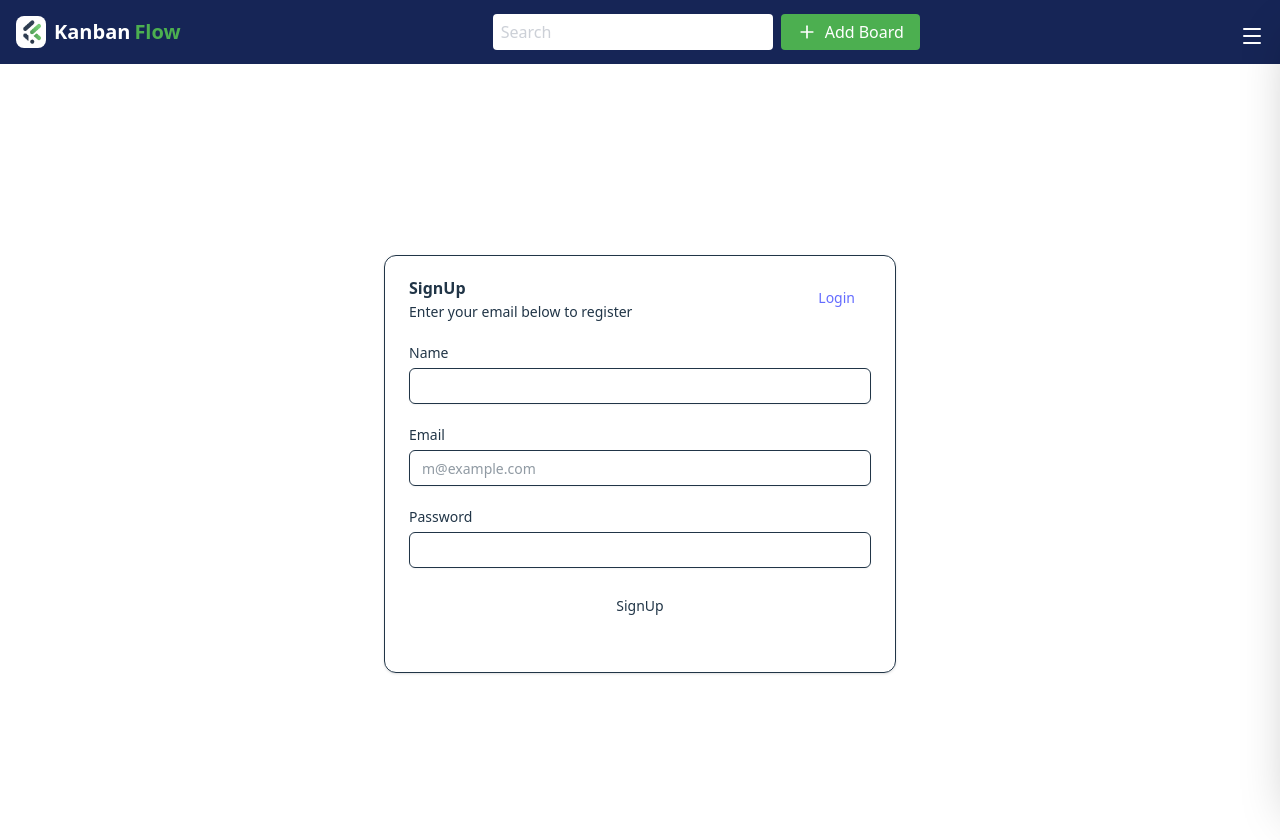
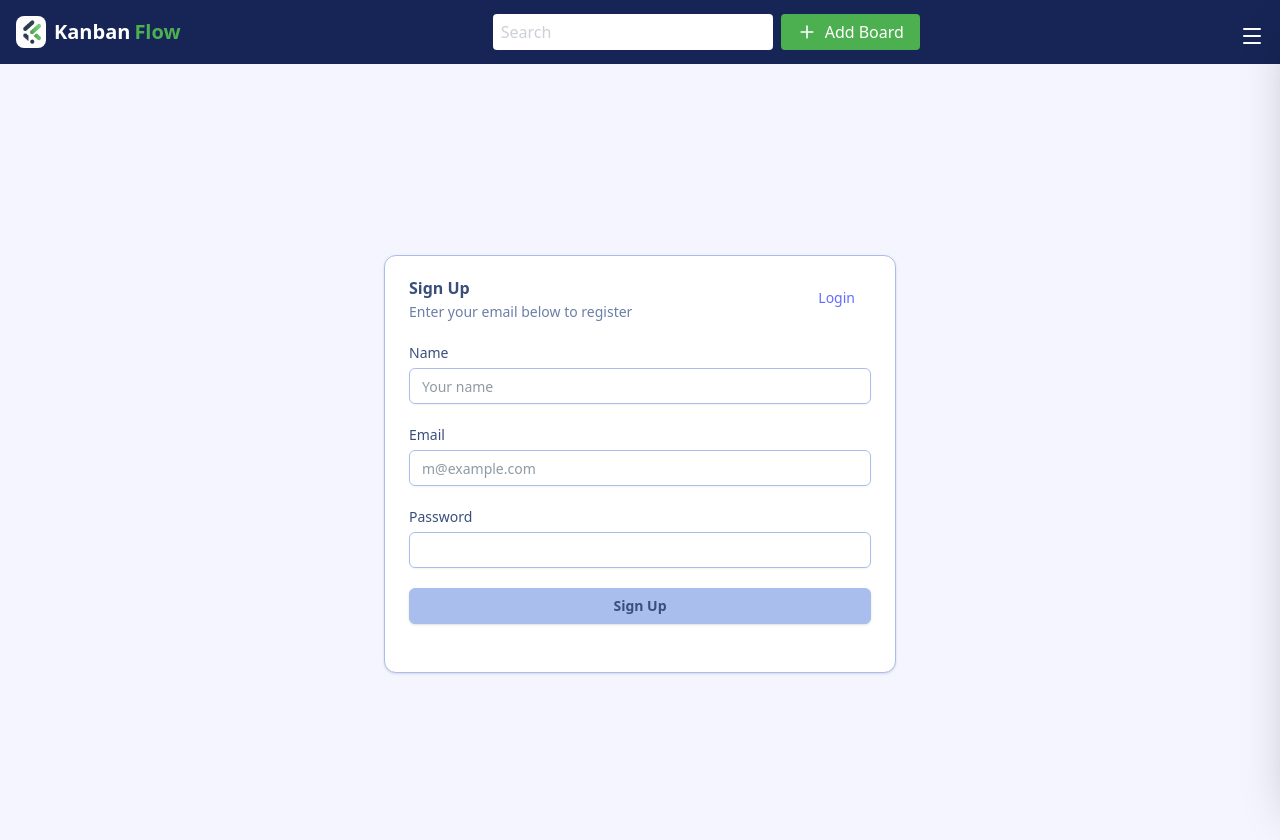
Before and after one commit to abrar840/kanban-project, a React app in the folder frontend/: page /signup in a window 1280 px wide. Shown: the top 840 px of the page. Built offline with nearby package versions, Linux system fonts and the light colour scheme; no server answers; the HTML template or start-up script is replaced by a standard one.

Commit message:
-code fixed -debug statements removed

```diff
--- a/frontend/src/components/SideBar.jsx
+++ b/frontend/src/components/SideBar.jsx
@@ -11,6 +11,11 @@ const SideBar = ({ open, onClose ,setBoard}) => {
     const [contribOpen, setContribOpen] = useState(false);
     const [contributions,setContributions] =useState([]);
 
+     const handleLogout = () => {
+            localStorage.removeItem("tokens");
+            localStorage.removeItem("selectedBoardId");
+            window.location.href = "/login";
+        };
 
     useEffect(() => {
         const fetchBoards = async () => {
@@ -147,7 +152,8 @@ const SideBar = ({ open, onClose ,setBoard}) => {
                 </ul>
             </div>
             <div className="p-6 border-t">
-                <button className="flex items-center gap-2 text-red-500 hover:text-red-700 w-full font-semibold py-2 px-3 rounded transition">
+                <button className="flex items-center gap-2 text-red-500 hover:text-red-700 w-full font-semibold py-2 px-3 rounded transition"
+                                        onClick={handleLogout}>
                     Logout
                 </button>
             </div>
--- a/frontend/src/pages/Board.jsx
+++ b/frontend/src/pages/Board.jsx
@@ -1,7 +1,7 @@
 import { useState, useEffect, use } from "react";
 import React from "react";
 import TopBar from "@/components/TopBar";
-import { X, Plus } from "lucide-react";
+import { X, Plus, Columns } from "lucide-react";
 import api from "@/lib/axios";
 import { buttonVariants } from "@/components/ui/button";
 const Board = ({ board, setAddMethod }) => {
@@ -112,7 +112,7 @@ const Board = ({ board, setAddMethod }) => {
                 position: toColumn
             });
             if (res) {
-                alert("saved");
+                // alert("saved");
                 setTitle(res.data.name);
             }
         }
@@ -134,7 +134,7 @@ const Board = ({ board, setAddMethod }) => {
                 id: currentBoard
             });
             if (res) {
-                alert("saved");
+                // alert("saved");
                 setTitle(res.data.name);
             }
         } else {
@@ -144,7 +144,7 @@ const Board = ({ board, setAddMethod }) => {
                     total_cols: 3,
                 });
                 if (res) {
-                    alert("saved");
+                    // alert("saved");
                     setTitle(res.data.name);
                     setCurrentBoard(res.data.id)
 
@@ -156,7 +156,7 @@ const Board = ({ board, setAddMethod }) => {
                 }
             } catch (err) {
                 console.error("Failed to save title:", err);
-                alert("failed to save board title.please try again");
+                // alert("failed to save board title.please try again");
             }
         }
     };
@@ -177,14 +177,14 @@ const Board = ({ board, setAddMethod }) => {
                 board_id: board_id
             });
             if (res) {
-                alert("saved");
+                // alert("saved");
                 setTitle(res.data.name);
                 setDataChangeTrigger(prev => prev + 1);
 
             }
         } catch (err) {
             console.error("Failed to save title:", err);
-            alert("failed to save board title.please try again");
+            // alert("failed to save board title.please try again");
         }
 
     };
@@ -216,7 +216,7 @@ const Board = ({ board, setAddMethod }) => {
 
             });
             if (res) {
-                alert("saved");
+        ("saved");
                 setDataChangeTrigger(prev => prev + 1);
             }
         } catch (err) {
@@ -270,6 +270,8 @@ const Board = ({ board, setAddMethod }) => {
                 setCurrentBoardData(data);
                 setTitle(data.name);
                 const columns = data.columns;
+                setAllColumns(columns);
+
 
                 const todoColumn = columns.find(col => col.position === 1) || null;
                 const inprogressColumn = columns.find(col => col.position === 2) || null;
@@ -278,6 +280,8 @@ const Board = ({ board, setAddMethod }) => {
                 setTodo(todoColumn?.title || "ToDo");
                 setInprogress(inprogressColumn?.title || "In-Progress");
                 setDone(doneColumn?.title || "Done");
+
+                              setAllColumns(columns);
 
 
 
--- a/frontend/src/pages/Login.tsx
+++ b/frontend/src/pages/Login.tsx
@@ -23,6 +23,7 @@ export function Login() {
   const handleLogin = async (e) => {
     e.preventDefault();
     try {
+       localStorage.removeItem("selectedBoardId");
       const res = await api.post("/auth/login", {
         email,
         password,
@@ -30,25 +31,25 @@ export function Login() {
 
       localStorage.setItem("tokens", res.data.access_token);
 
-      alert("login successful");
+
 
       window.location.href = "/";
     } catch (err) {
       setError("invalid credentials");
     }
   };
-
+// ...existing code...
 return (
-    <div className="flex items-center justify-center h-screen w-screen  ">
-      <Card className="w-full max-w-lg">
+  <div className="flex items-center justify-center h-screen w-full bg-[#f5f5ff]">
+    <Card className="w-full max-w-lg shadow-lg border border-[#aabeed] bg-white">
       <CardHeader>
-          <CardTitle>Login to your account</CardTitle>
-          <CardDescription>
+        <CardTitle className="text-[#3a4e7c]">Login to your account</CardTitle>
+        <CardDescription className="text-[#6b7fa7]">
           Enter your email below to login to your account
         </CardDescription>
         <CardAction>
           <Button variant="link">
-              <Link to="/signup">Sign Up</Link>
+            <Link to="/signup" className="text-[#3a4e7c]">Sign Up</Link>
           </Button>
         </CardAction>
       </CardHeader>
@@ -56,21 +57,22 @@ export function Login() {
         <form onSubmit={handleLogin}>
           <div className="flex flex-col gap-6">
             <div className="grid gap-2">
-                <Label htmlFor="email">Email</Label>
+              <Label htmlFor="email" className="text-[#3a4e7c]">Email</Label>
               <Input
                 id="email"
                 type="email"
                 placeholder="m@example.com"
                 onChange={(e) => setEmail(e.target.value)}
                 required
+                className="border border-[#aabeed] focus:border-[#3a4e7c] focus:ring-[#aabeed]"
               />
             </div>
             <div className="grid gap-2">
               <div className="flex items-center">
-                  <Label htmlFor="password">Password</Label>
+                <Label htmlFor="password" className="text-[#3a4e7c]">Password</Label>
                 <a
                   href="#"
-                    className="ml-auto inline-block text-sm underline-offset-4 hover:underline"
+                  className="ml-auto inline-block text-sm underline-offset-4 hover:underline text-[#6b7fa7]"
                 >
                   Forgot your password?
                 </a>
@@ -80,24 +82,25 @@ export function Login() {
                 type="password"
                 onChange={(e) => setPassword(e.target.value)}
                 required
+                className="border border-[#aabeed] focus:border-[#3a4e7c] focus:ring-[#aabeed]"
               />
             </div>
             {error && <p className="text-red-500">{error}</p>}
           </div>
 
-            <Button type="submit" className="w-full mt-5">
+          <Button
+            type="submit"
+            className="w-full mt-5 border border-[#aabeed] bg-[#aabeed] text-[#3a4e7c] font-semibold rounded-lg shadow hover:bg-[#8fa9ff] transition"
+          >
             Login
           </Button>
         </form>
       </CardContent>
-        <CardFooter className="flex-col gap-2">
-          <Button variant="outline" className="w-full">
-            Login with Google
-          </Button>
-        </CardFooter>
+
     </Card>
   </div>
 );
+
 }
 
 export default Login;
--- a/frontend/src/pages/SignUp.tsx
+++ b/frontend/src/pages/SignUp.tsx
@@ -24,29 +24,31 @@ export function SignUp() {
     e.preventDefault();
 
     try {
+       localStorage.removeItem("selectedBoardId");
       const res = await api.post("/auth/signup", {
         full_name,
         email,
         password,
       });
 
-      alert("login successful");
+
 
       window.location.href = "/";
     } catch (err) {
       setError("someting went wrong");
     }
   };
-
-  return (
-    <div className="flex items-center justify-center h-screen w-screen ">
-      <Card className="w-full max-w-lg">
+return (
+    <div className="flex items-center justify-center h-screen w-full bg-[#f5f5ff]">
+      <Card className="w-full max-w-lg shadow-lg border border-[#aabeed] bg-white">
         <CardHeader>
-          <CardTitle>SignUp</CardTitle>
-          <CardDescription>Enter your email below to register</CardDescription>
+          <CardTitle className="text-[#3a4e7c]">Sign Up</CardTitle>
+          <CardDescription className="text-[#6b7fa7]">
+            Enter your email below to register
+          </CardDescription>
           <CardAction>
             <Button variant="link">
-              <Link to="/login">Login</Link>
+              <Link to="/login" className="text-[#3a4e7c]">Login</Link>
             </Button>
           </CardAction>
         </CardHeader>
@@ -54,41 +56,47 @@ export function SignUp() {
           <form onSubmit={handleSubmit}>
             <div className="flex flex-col gap-6">
               <div className="grid gap-2">
-                <Label htmlFor="email">Name</Label>
+                <Label htmlFor="name" className="text-[#3a4e7c]">Name</Label>
                 <Input
                   id="name"
                   type="text"
-                  placeholder=""
+                  placeholder="Your name"
                   onChange={(e) => setFull_name(e.target.value)}
                   required
+                  className="border border-[#aabeed] focus:border-[#3a4e7c] focus:ring-[#aabeed]"
                 />
               </div>
               <div className="grid gap-2">
-                <Label htmlFor="email">Email</Label>
+                <Label htmlFor="email" className="text-[#3a4e7c]">Email</Label>
                 <Input
                   id="email"
                   type="email"
                   placeholder="m@example.com"
                   onChange={(e) => setEmail(e.target.value)}
                   required
+                  className="border border-[#aabeed] focus:border-[#3a4e7c] focus:ring-[#aabeed]"
                 />
               </div>
               <div className="grid gap-2">
                 <div className="flex items-center">
-                  <Label htmlFor="password">Password</Label>
+                  <Label htmlFor="password" className="text-[#3a4e7c]">Password</Label>
                 </div>
                 <Input
                   id="password"
                   type="password"
                   onChange={(e) => setPassword(e.target.value)}
                   required
+                  className="border border-[#aabeed] focus:border-[#3a4e7c] focus:ring-[#aabeed]"
                 />
               </div>
               {error && <p className="text-red-500">{error}</p>}
             </div>
 
-            <Button type="submit" className="w-full mt-5">
-              SignUp
+            <Button
+              type="submit"
+              className="w-full mt-5 border border-[#aabeed] bg-[#aabeed] text-[#3a4e7c] font-semibold rounded-lg shadow hover:bg-[#8fa9ff] transition"
+            >
+              Sign Up
             </Button>
           </form>
         </CardContent>
```
Also changed, not shown: frontend/src/components/TopBar.jsx (line endings or trailing spaces). Lines whose indentation alone changed are shown as unchanged.
